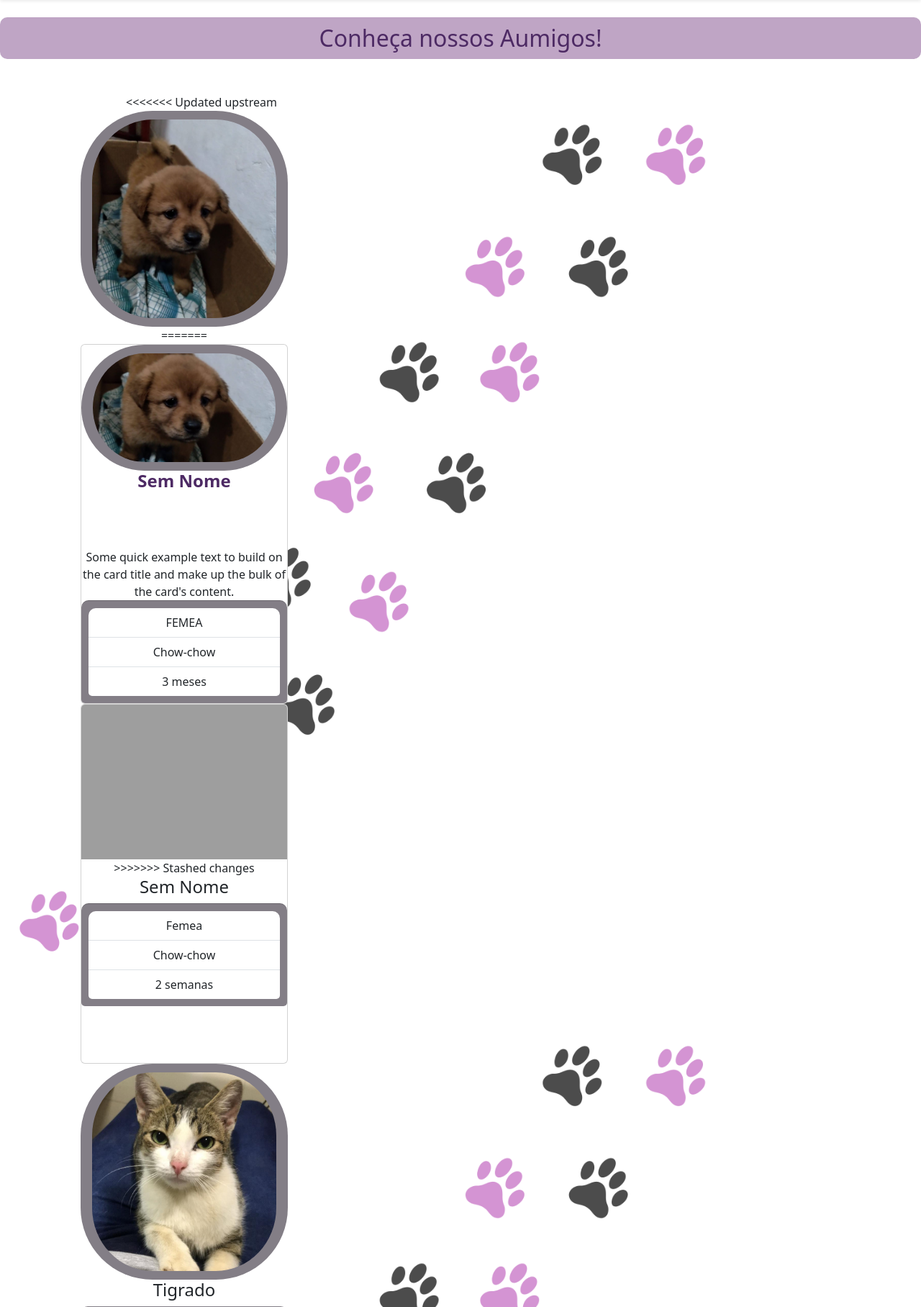
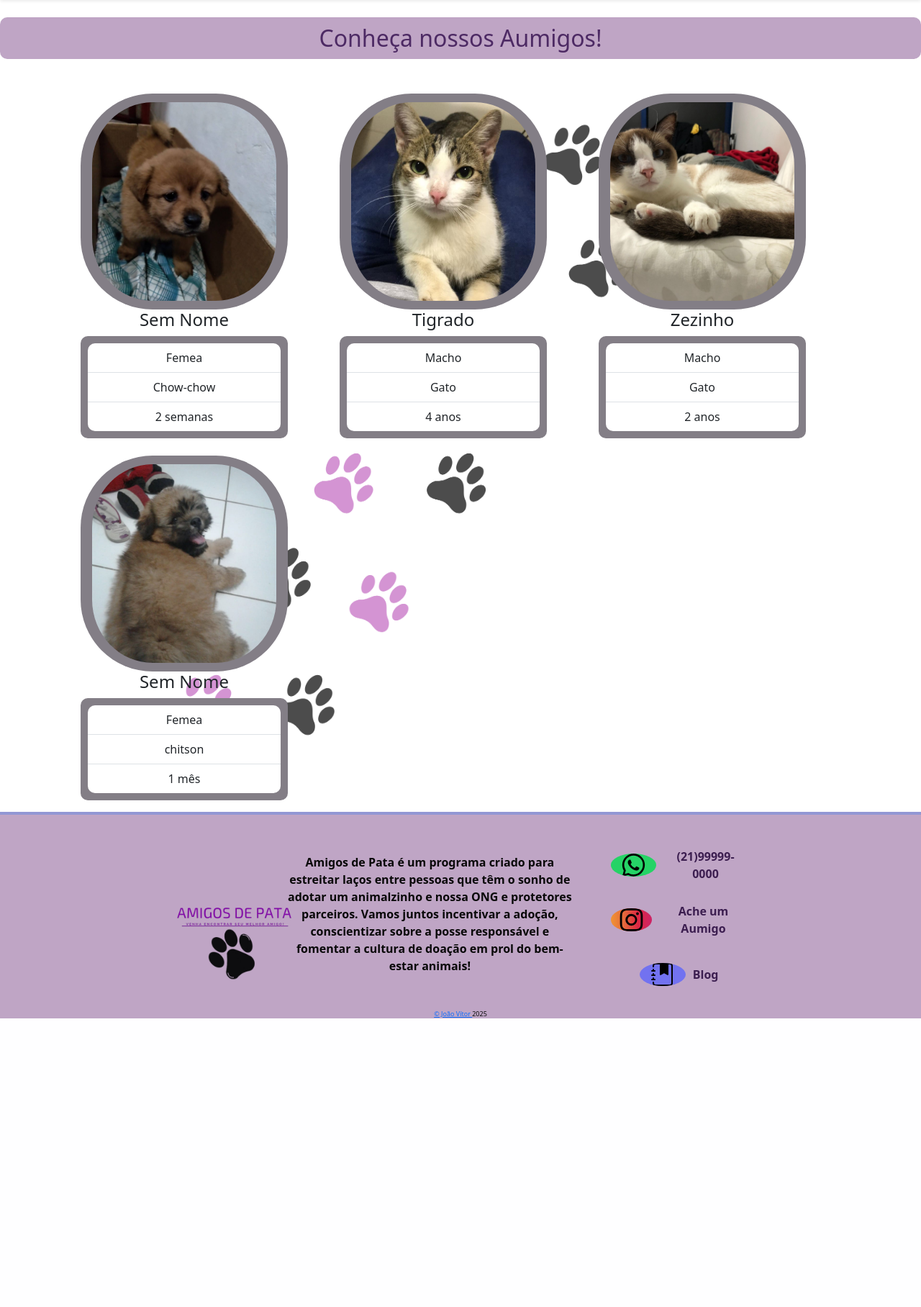
Before and after one commit to santos-joao/Adocao.Animais, a Flask app: page /adotar in a window 1280 px wide. Shown: the part 120-1936 px from the top of the page at 72% size. After the commit the page ends 1535 px from the top, so only its background shows below. Run offline with Flask 3, Linux system fonts and the light colour scheme; grey boxes are pictures that could not be loaded.

Commit message:
Erro do github

```diff
--- a/templates/adotar.html
+++ b/templates/adotar.html
@@ -56,27 +56,8 @@
 <div class="container-fluid px-0" id="container_adocao">
   <div class="row g-4 mt-4">
     <div class="col-md-4">
-<<<<<<< Updated upstream
       <div class="card-animal" style="width: 18rem;">
         <img src="static/img/Adocao/Dulce Maria_1.jpeg" class="card-img-top" alt="...">
-=======
-    <div class="card" style="width: 18rem;">
-      <img src="static/img/Adocao/Dulce Maria_1.jpeg" class="card-img-top" alt="...">
-      <div class="card-animal">
-        <h5 class="card-title">Sem Nome</h5>
-        <p class="card-text">Some quick example text to build on the card title and make up the bulk of the card's content.</p>
-      </div>
-      <ul class="list-group list-group-flush">
-        <li class="list-group-item">FEMEA</li>
-        <li class="list-group-item">Chow-chow</li>
-        <li class="list-group-item">3 meses</li>
-      </ul>
-      </div>
-    </div>
-    <div class="col-md-4">
-      <div class="card" style="width: 18rem;">
-        <img src="..." class="card-img-top" alt="...">
->>>>>>> Stashed changes
         <div class="card-animal">
           <h4>Sem Nome</h4>
         </div>
```
